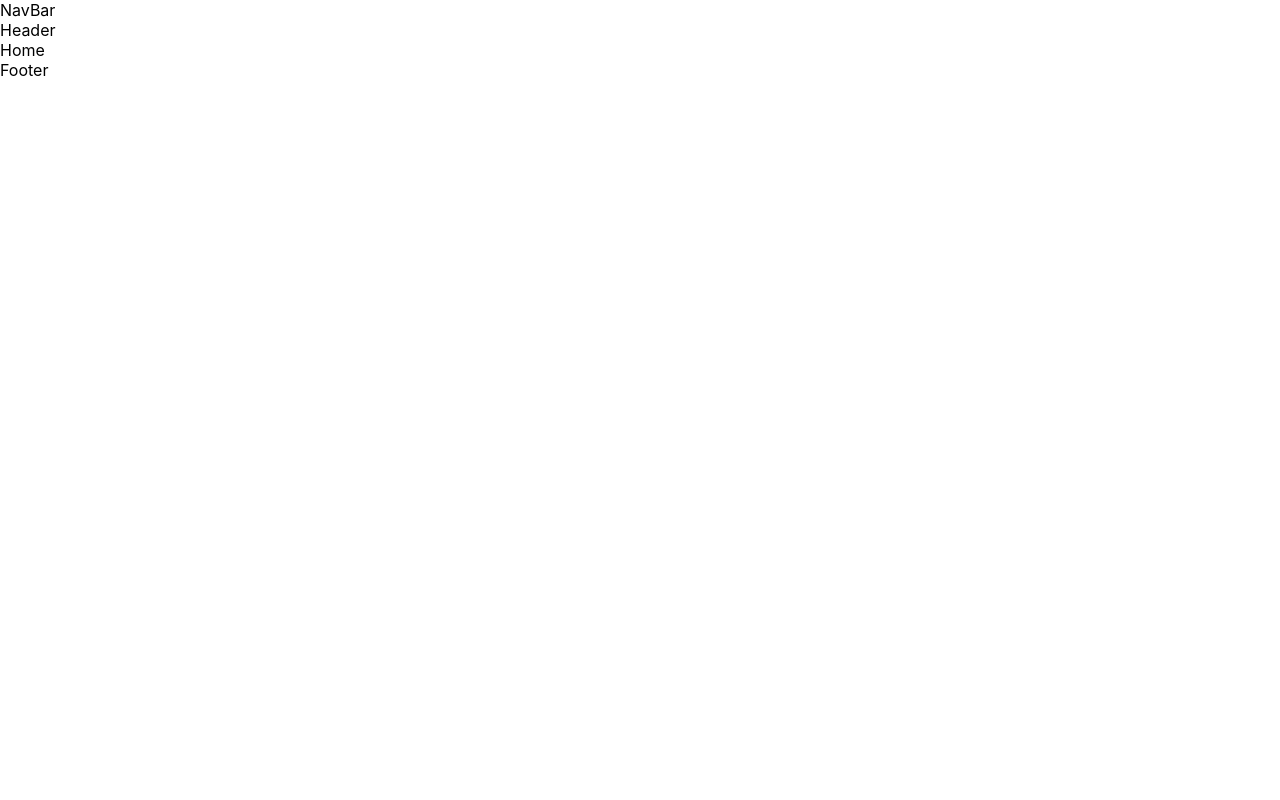
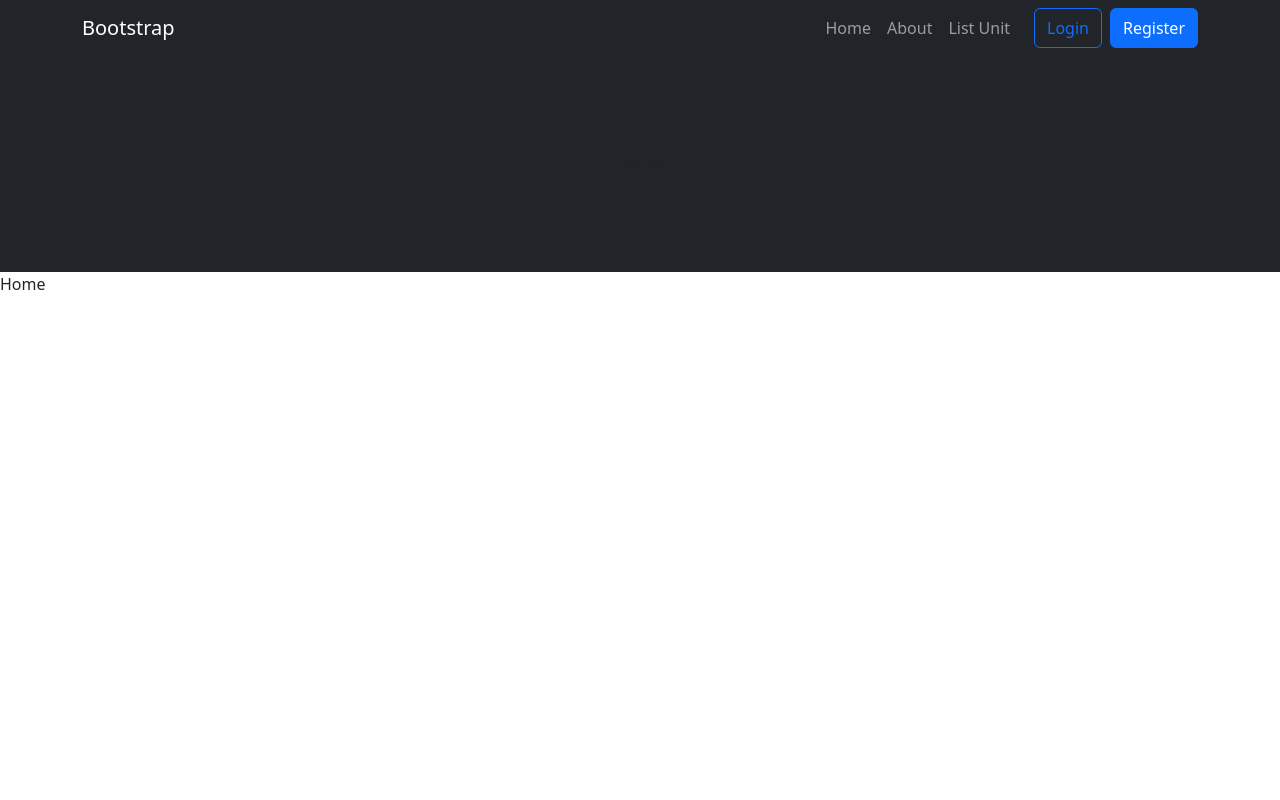
Before and after one commit to muhammadridluan/WebApartReactJs, a React (Create React App) app in the folder kel-2-project/: page / in a window 1280 px wide. Shown: the top 800 px of the page. Built offline with nearby package versions, Linux system fonts and the light colour scheme.

Commit message:
Component organism dll

```diff
--- a/kel-2-project/src/App.jsx
+++ b/kel-2-project/src/App.jsx
@@ -1,4 +1,3 @@
-import logo from './logo.svg';
 import './App.css';
 import { Route, Routes } from "react-router-dom";
 
@@ -16,7 +15,7 @@ function App() {
             <Route index element={<Home />} />
             <Route path="home" element={<Home />} />
             <Route path="about" element={<About />} />
-            <Route path="services" element={<ListUnit />} />
+            <Route path="listunit" element={<ListUnit />} />
           </Route>
         </Route>
       </Routes>
--- a/kel-2-project/src/components/organisms/Footer/index.jsx
+++ b/kel-2-project/src/components/organisms/Footer/index.jsx
@@ -1,7 +1,15 @@
-import React from 'react'
+import React from 'react';
 
 export default function Footer() {
   return (
-    <div>Footer</div>
+    <>
+      <footer className="py-5 bg-dark mt-auto">
+        <div className="container px-5">
+          <p className="m-0 text-center text-white">
+            Copyright &copy; Your Website 2022
+          </p>
+        </div>
+      </footer>
+    </>
   )
 }
--- a/kel-2-project/src/components/organisms/Header/index.jsx
+++ b/kel-2-project/src/components/organisms/Header/index.jsx
@@ -1,7 +1,18 @@
-import React from 'react'
+import React from 'react';
+import { Col, Container, Row } from "react-bootstrap";
 
-export default function Header() {
+export default function Header({ children }) {
   return (
-    <div>Header</div>
+    <>
+    <header className="bg-dark py-5">
+      <Container className="px-5">
+        <Row className="gx-5 justify-content-center">
+          <Col lg={6}>
+            <div className="text-center my-5">{children}</div>
+          </Col>
+        </Row>
+      </Container>
+    </header>
+  </>
   )
 }
--- a/kel-2-project/src/components/organisms/Navbar/index.jsx
+++ b/kel-2-project/src/components/organisms/Navbar/index.jsx
@@ -1,7 +1,53 @@
-import React from 'react'
+import React from 'react';
+import {
+  Button,
+  Container,
+  Form,
+  Nav,
+  Navbar,
+  Offcanvas,
+} from "react-bootstrap";
+import { useNavigate } from "react-router-dom";
+
 
 export default function NaviBar() {
+  const navigate = useNavigate();
   return (
-    <div>NavBar</div>
+    <>
+      <Navbar key="md" bg="dark" variant="dark" expand="md">
+        <Container>
+          <Navbar.Brand href="/home">Bootstrap</Navbar.Brand>
+          <Navbar.Toggle aria-controls="offcanvasNavbar-expand-md" />
+          <Navbar.Offcanvas
+            id="offcanvasNavbar-expand-md"
+            aria-labelledby="offcanvasNavbarLabel-expand-md"
+            placement="end">
+            <Offcanvas.Header closeButton>
+              <Offcanvas.Title id="offcanvasNavbarLabel-expand-md">
+                Offcanvas
+              </Offcanvas.Title>
+            </Offcanvas.Header>
+            <Offcanvas.Body>
+              <Nav className="justify-content-end flex-grow-1 pe-3">
+                <Nav.Link href="/home">Home</Nav.Link>
+                <Nav.Link href="/about">About</Nav.Link>
+                <Nav.Link href="/contact">List Unit</Nav.Link>
+              </Nav>
+              <Form className="d-flex">
+                <Button
+                  variant="outline-primary"
+                  className="me-2"
+                  onClick={() => navigate("/login")}>
+                  Login
+                </Button>
+                <Button variant="primary" onClick={() => navigate("/register")}>
+                  Register
+                </Button>
+              </Form>
+            </Offcanvas.Body>
+          </Navbar.Offcanvas>
+        </Container>
+      </Navbar>
+    </>
   )
 }
--- a/kel-2-project/src/index.jsx
+++ b/kel-2-project/src/index.jsx
@@ -2,6 +2,7 @@ import React from 'react';
 import ReactDOM from 'react-dom/client';
 import './index.css';
 import { BrowserRouter, Route, Routes } from "react-router-dom";
+import "bootstrap/dist/css/bootstrap.min.css";
 
 import App from './App';
 import reportWebVitals from './reportWebVitals';
--- a/kel-2-project/src/pages/ListUnit/index.jsx
+++ b/kel-2-project/src/pages/ListUnit/index.jsx
@@ -1,7 +1,11 @@
 import React from 'react'
+import { Header } from '../../components'
 
 export default function ListUnit() {
   return (
-    <div>ListUnit</div>
+    <>
+    <Header>Header</Header>
+    <div>List unit</div>
+    </>
   )
 }
```
